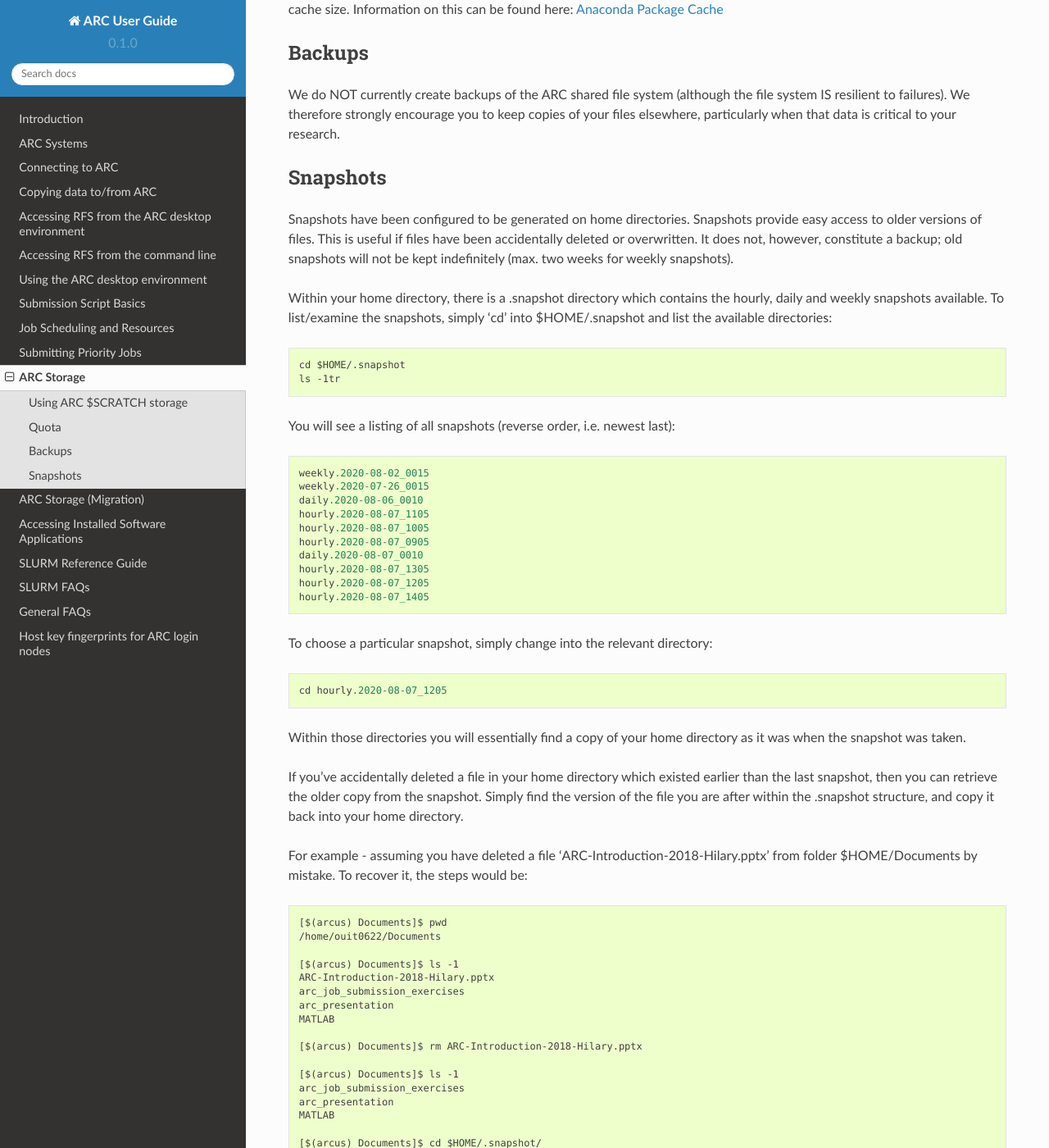
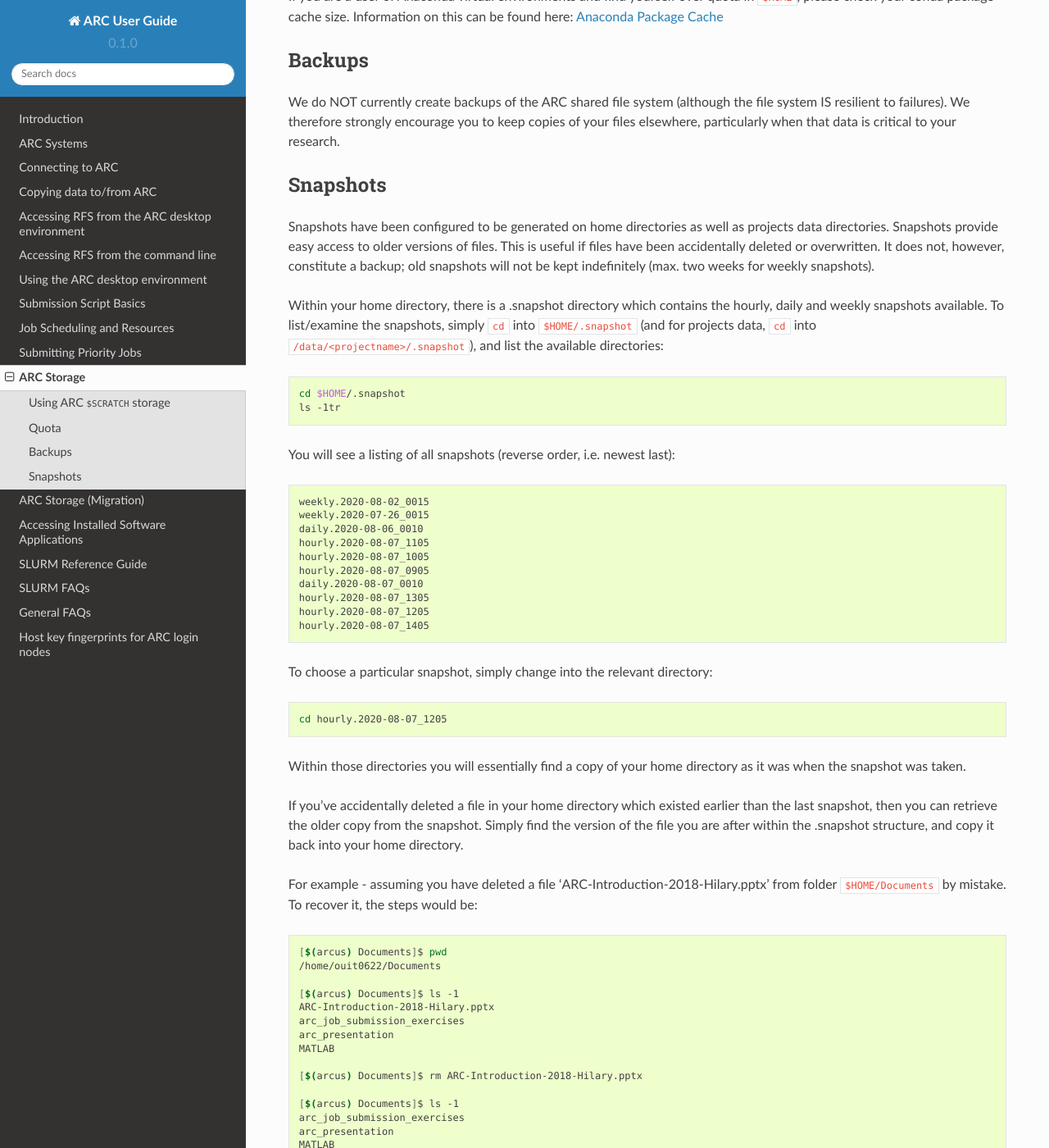
Before and after one commit to tina-friedrich/arc-user-guide, a Sphinx documentation site: the page built from docs/source/arc-storage.rst, in a window 1280 px wide and 1400 px high, scrolled down 2304 px. Shown: the whole window at 82% size. Built offline with Sphinx 7.4.7 and the Read the Docs theme 2.0.0, drawn with Linux system fonts in a browser that asks for light colours; some of the changed text lies outside the part shown.

Commit message:
Update arc-storage.rst
fix formatting
added snapshot info for new bulk storage

```diff
--- a/docs/source/arc-storage.rst
+++ b/docs/source/arc-storage.rst
@@ -3,24 +3,26 @@
 
 Once your account has been created, you will immediately have access to two persistent storage areas:
 
-**$HOME** (/home/username) with a 15GB quota
+``$HOME`` (``/home/username``) with a 15 GiB quota
 
-**$DATA** (/data/projectname/username)  sharing a 5TB quota with your project colleagues
+``$DATA`` (``/data/projectname/username``)  sharing a 5 TiB quota with your project colleagues
 
-Additionally, when you run a SLURM job, a per-job **$SCRATCH** and **$TMPDIR** for temporary data/workfiles is created.
+Additionally, when you run a SLURM job, a per-job ``$SCRATCH`` and ``$TMPDIR`` for temporary data/workfiles is created.
 
-**$TMPDIR** is local to a compute node
+``$TMPDIR`` is local to a compute node
 
-**$SCRATCH** is on a shared file system and available to all nodes in a job, if a job spans multiple nodes.
+``$SCRATCH`` is on a shared file system and available to all nodes in a job, if a job spans multiple nodes.
 
-Using ARC $SCRATCH storage
+Using ARC ``$SCRATCH`` storage
 --------------------------
 
-Note: Both **$SCRATCH** and **$TMPDIR** are not persistent; they will be automatically removed on job exit. It is important that your job copies all files into your $DATA area before it exits; we will not be able to recover your data if you left it on **$SCRATCH** or **$TMPDIR** once a job finished.
+Note: Both **$SCRATCH** and **$TMPDIR** are not persistent; they will be automatically removed on job exit. It is important that your job copies all files into your $DATA area before it exits; we will not be able to recover your data if you left it on ``$SCRATCH`` or ``$TMPDIR`` once a job finished.
 
-As a rule we recommend that you use your **$DATA** area to store your data, but utilise the per job **$SCRATCH** or **$TMPDIR** area - especially for intermediate or temporary files. Generally you would copy all required input data at the start of your job and then copying results back to your **$DATA** area.
+As a rule we recommend that you use your ``$DATA`` area to store your data, but utilise the per job ``$SCRATCH`` or ``$TMPDIR`` area - especially for intermediate or temporary files. Generally you would copy all required input data at the start of your job and then copying results back to your **$DATA** area.
 
-A simple example of how to do this would be::
+A simple example of how to do this would be:
+
+.. code-block:: bash
 
   #!/bin/bash
   #
@@ -44,9 +46,11 @@
   #
   rsync -av --exclude=input --exclude=bin ./ $DATA/myproject/
 
-This example copies the directories ``$DATA/myproject/input`` and ``$DATA/myproject/bin`` into **$SCRATCH** (which will then contain directories ``input`` and ``bin``). The script then runs ``./bin/my_software``; and copies all files in the **$SCRATCH** directory - excluding directories ``input`` and ``bin`` - back to ``$DATA/myproject/`` once the ``mpirun`` finishes.
+This example copies the directories ``$DATA/myproject/input`` and ``$DATA/myproject/bin`` into ``$SCRATCH`` (which will then contain directories ``input`` and ``bin``). The script then runs ``./bin/my_software``; and copies all files in the ``$SCRATCH`` directory - excluding directories ``input`` and ``bin`` - back to ``$DATA/myproject/`` once the ``mpirun`` finishes.
 
-The process is more straightforward if you only need to copy single input/ouput files when the application is centrally hosted, for example::
+The process is more straightforward if you only need to copy single input/ouput files when the application is centrally hosted, for example:
+
+.. code-block:: bash
 
   #!/bin/bash
   #
@@ -82,9 +86,11 @@
 Quota
 -----
 
-By default your **$HOME** area will have a 15GB quota while the **$DATA** area will have a 5TB quota that is shared between yourself and the other members of your project.
+By default your ``$HOME`` area will have a 15 GiB quota while the ``$DATA`` area will have a 5 TiB quota that is shared between yourself and the other members of your project.
 
-To check your quota use the command::
+To check your quota use the command:
+
+.. code-block:: shell
 
   myquota
 
@@ -92,9 +98,9 @@
 
 We can provide more detailed statements of data area quota usage to project leaders on request.
 
-Larger Data quotas (more than 5TB) are available on request as a chargeable service. Please contact ARC support for further information.
+Larger Data quotas (more than 5 TiB) are available on request as a chargeable service. Please contact ARC support for further information.
 
-If you are a user of Anaconda virtual environments and find yourself over quota in **$HOME**, please check your conda package cache size. Information on this can be found here: `Anaconda Package Cache <https://arc-software-guide.readthedocs.io/en/latest/python/anaconda_venv.html#conda-package-cache>`_
+If you are a user of Anaconda virtual environments and find yourself over quota in ``$HOME``, please check your conda package cache size. Information on this can be found here: `Anaconda Package Cache <https://arc-software-guide.readthedocs.io/en/latest/python/anaconda_venv.html#conda-package-cache>`_
 
 Backups
 -------
@@ -104,15 +110,19 @@
 Snapshots
 ---------
 
-Snapshots have been configured to be generated on home directories. Snapshots provide easy access to older versions of files. This is useful if files have been accidentally deleted or overwritten. It does not, however, constitute a backup; old snapshots will not be kept indefinitely (max. two weeks for weekly snapshots).
+Snapshots have been configured to be generated on home directories as well as projects data directories. Snapshots provide easy access to older versions of files. This is useful if files have been accidentally deleted or overwritten. It does not, however, constitute a backup; old snapshots will not be kept indefinitely (max. two weeks for weekly snapshots).
 
 Within your home directory, there is a .snapshot directory which contains the hourly, daily and weekly snapshots available.
-To list/examine the snapshots, simply 'cd' into $HOME/.snapshot and list the available directories::
+To list/examine the snapshots, simply ``cd`` into ``$HOME/.snapshot`` (and for projects data, ``cd`` into ``/data/<projectname>/.snapshot``), and list the available directories:
+
+.. code-block:: shell
 
   cd $HOME/.snapshot
   ls -1tr
 
-You will see a listing of all snapshots (reverse order, i.e. newest last)::
+You will see a listing of all snapshots (reverse order, i.e. newest last):
+
+.. code-block:: text
 
   weekly.2020-08-02_0015
   weekly.2020-07-26_0015
@@ -125,7 +135,9 @@
   hourly.2020-08-07_1205
   hourly.2020-08-07_1405
 
-To choose a particular snapshot, simply change into the relevant directory::
+To choose a particular snapshot, simply change into the relevant directory:
+
+.. code-block:: shell
 
   cd hourly.2020-08-07_1205
 
@@ -133,7 +145,9 @@
 
 If you've accidentally deleted a file in your home directory which existed earlier than the last snapshot, then you can retrieve the older copy from the snapshot. Simply find the version of the file you are after within the .snapshot structure, and copy it back into your home directory.
 
-For example - assuming you have deleted a file 'ARC-Introduction-2018-Hilary.pptx' from folder $HOME/Documents by mistake. To recover it, the steps would be::
+For example - assuming you have deleted a file 'ARC-Introduction-2018-Hilary.pptx' from folder ``$HOME/Documents`` by mistake. To recover it, the steps would be:
+
+.. code-block:: shell
 
   [$(arcus) Documents]$ pwd
   /home/ouit0622/Documents
@@ -190,4 +204,4 @@
   MATLAB
 
 Note: Snapshots do not take up space in the file system, i.e. they do not count towards your quota. If you are trying to determine where in your home directory space is used,
-you must exclude the .snapshot directory from your commands as otherwise the information would be incorrect.
+you must exclude the ``.snapshot`` directory from your commands as otherwise the information would be incorrect.
```
